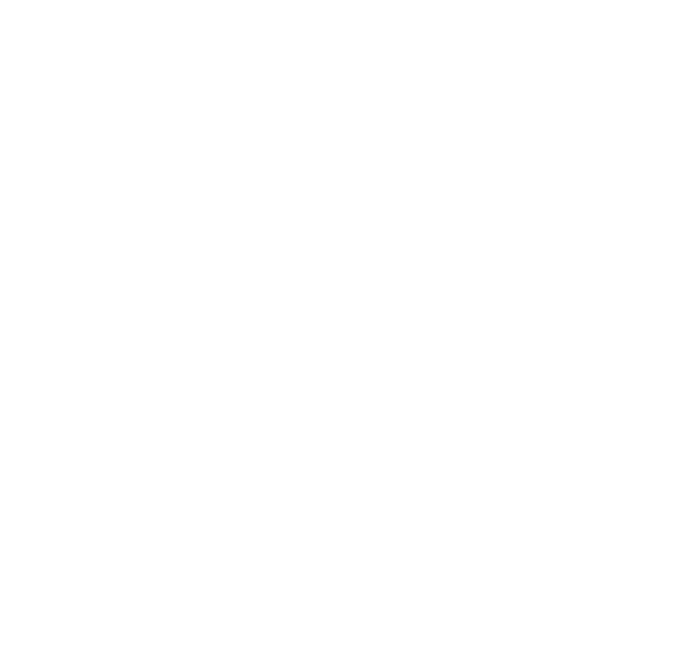
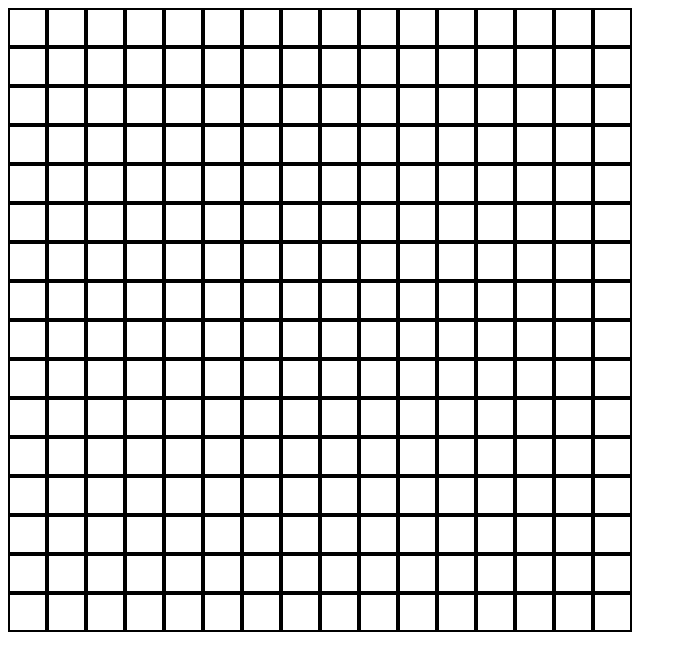
Before and after one commit to Jonjobaldy/Etch-a-Sketch, a plain HTML site: page index.html in a window 1280 px wide. Shown: the whole page, without its empty margins (0-687 px from the left). Drawn offline with Linux system fonts and the light colour scheme.

Commit message:
created grid in js

```diff
--- a/script.js
+++ b/script.js
@@ -1,19 +1,18 @@
 const container = document.querySelector("#container");
 
-function makeGrid(rows, columns) {
+function makeGrid(gridSize) {
 
+    for (let i = 0; i < gridSize; i++){
+        const newRow = document.createElement("div");
+        newRow.classList.add("row");
+        container.appendChild(newRow);
+
+        for (let j = 0; j < gridSize; j++){
+            const newCell = document.createElement("div");
+            newCell.classList.add("cell");
+            newRow.appendChild(newCell);
+            }
+        }
 }
 
-function makeRows(rows){
-    for (let i = 0; i < rows; i++){
-        const newCell = document.createElement("div");
-        newCell.classList.add("cell");
-        container.appendChild(newCell);
-    }
-}
-
-makeRows(16);
-
-function makeColumns(columns){
-
-}
+makeGrid(16);
--- a/style.css
+++ b/style.css
@@ -1,7 +1,9 @@
+#container {
+    display:flex;
+}
+
 .cell {
-    border-width: 10px;
-    border-color: black;
-    width: 100px;
-    height: 100px;
-    margin: 10px;
+    border: 2px solid black;
+    width: 35px;
+    height: 35px;
 }
```
